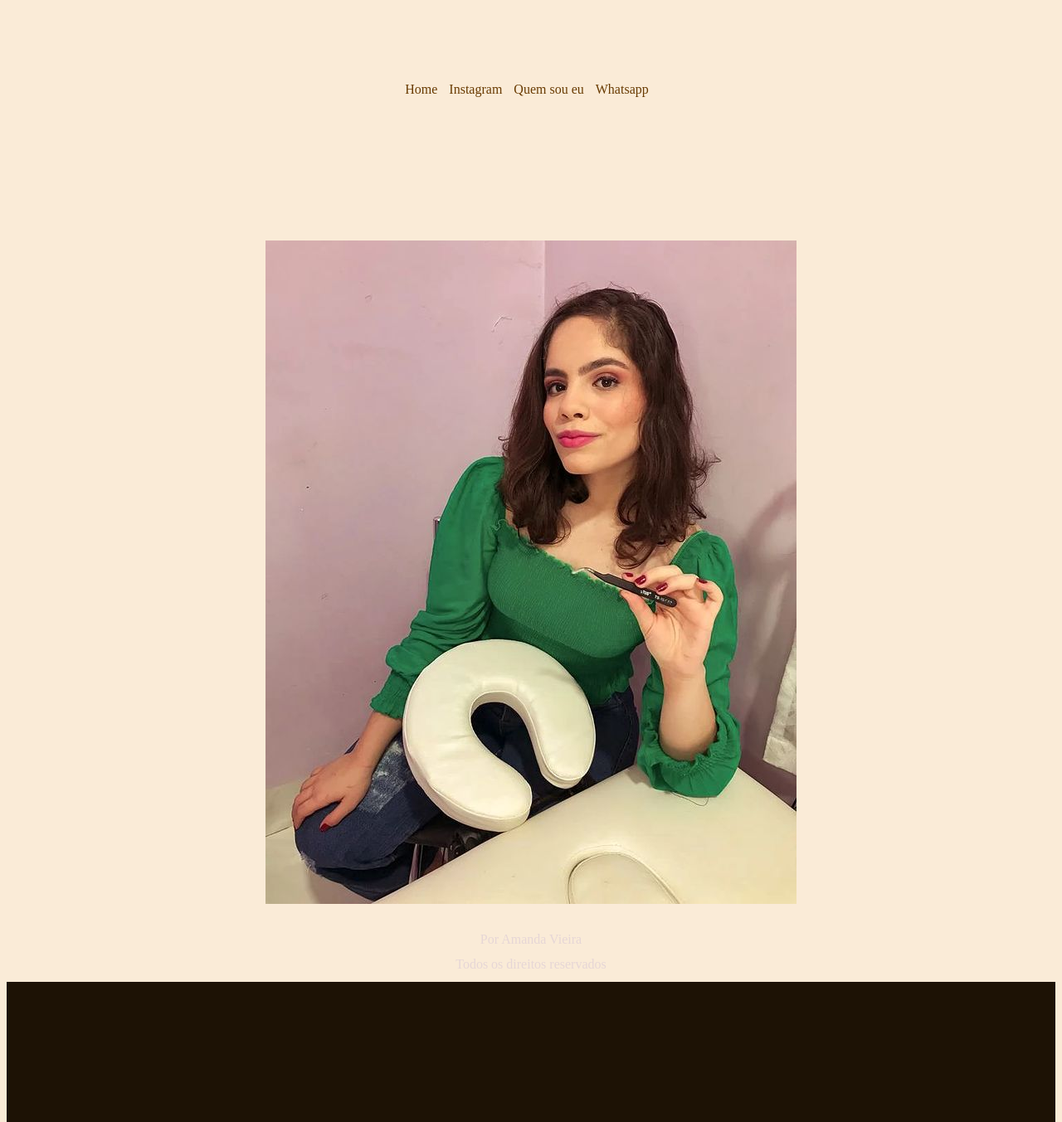
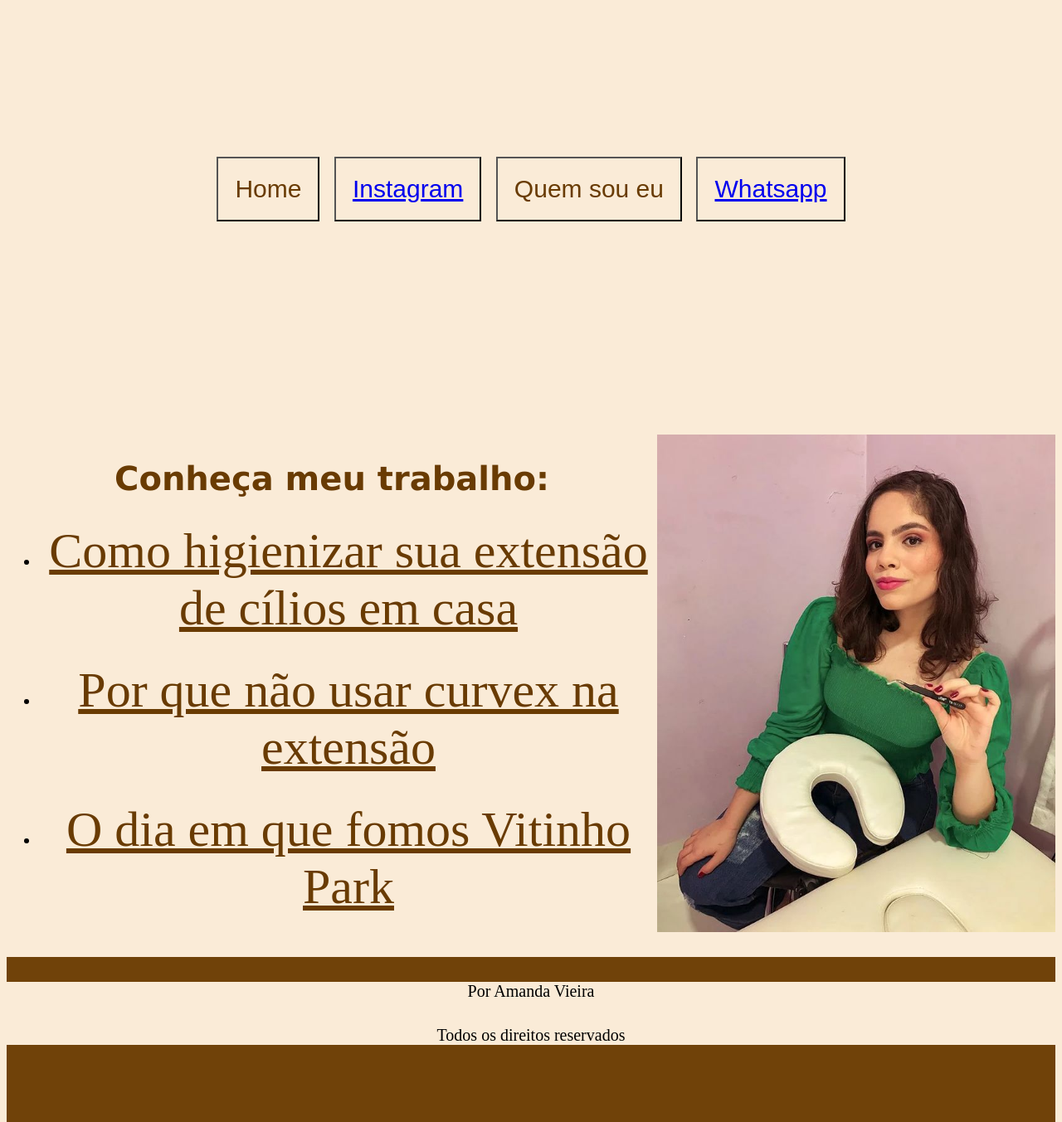
Before and after one commit to amandavieiradev/site, a plain HTML site: page index.html in a window 1280 px wide. Shown: the part 87-1440 px from the top of the page at 83% size. Drawn offline with Linux system fonts and the light colour scheme.

Commit message:
Add files via upload

```diff
--- a/index.html
+++ b/index.html
@@ -8,16 +8,31 @@
     <link rel="stylesheet" type="text/css" href="style.css">
 </head>
 <body>
+    <div class="menuu">
     <ul id="menu-principal">
-        <li>Home</li>
-        <li><a href="https://www.instagram.com/ciliosamandavieira/">Instagram</a></li>
-        <li>Quem sou eu</li>
-        <li><a href="https://api.whatsapp.com/message/BNW3FGN6HNIKE1?autoload=1&app_absent=0">Whatsapp</a></li>
+       <button><li>Home</li></button>
+       <button><li><a href="https://www.instagram.com/ciliosamandavieira/">Instagram</a></li></button>
+       <button><li>Quem sou eu</li></button>
+       <button><li><a href="https://api.whatsapp.com/message/BNW3FGN6HNIKE1?autoload=1&app_absent=0">Whatsapp</a></li></button>
     </ul>
+    </div>
+    <div class="caixa">
+        <div class="card">
+            <h1>Conheça meu trabalho:</h1>
+            <ul id="conteudo-do-instagram">
+                <li><a href="https://www.instagram.com/p/CgnGkjFuzCe/">Como higienizar sua extensão de cílios em casa</a></li>
+                <li><a href="https://www.instagram.com/p/Cd_2VjfOWCS/">Por que não usar curvex na extensão</a></li>
+                <li><a href="https://www.instagram.com/p/ChTctwFDtwc/">O dia em que fomos Vitinho Park</a></li>
+            </ul>
+        </div>
     <img src="fotodefundo.jfif" alt="">
+    </div>
     <footer>
+        <div class="rodape">
         <p>Por Amanda Vieira</p>
         <p>Todos os direitos reservados</p>
+    </div>
+
     </footer>
 </body>
 </html>
--- a/style.css
+++ b/style.css
@@ -1,4 +1,3 @@
-
 *{
     text-align:center;
     margin-top: 30px;
@@ -15,26 +14,54 @@
     color: rgb(105, 59, 2);
 }
 
-#menu-principal li a{
+#menu-principal button{
     color: rgb(105, 59, 2);
-    padding: 10px;
+    padding: 20px;
     text-decoration: rgb(226, 171, 103);
+    display: inline;
+    font-size: 30px;
+}
+
+#conteudo-do-instagram li a{
+    color:  rgb(105, 59, 2);
+    font-size: 60px;
     display: inline;
 }
 
+h1{
+    color:  rgb(105, 59, 2);
+    font-size: 40px;
+    font-family: Verdana, Geneva, Tahoma, sans-serif;
+}
 img{
     text-align: center;
-    height: 800px;
-
+    height: 600px;
+    width: auto;
 }
 
 footer{
-    background-color: rgb(29, 18, 5);
-    height: 300px;
+    background-color: rgb(112, 66, 9);
+    height: 200px;
+    width: auto;
 }
 
-footer p{
-    height: 30px;
-    margin: 0%;
-    color: rgb(230, 214, 214);
+
+
+.caixa{
+    display: flex;
+    font-size: 20px;
 }
+
+.menuu{
+    font-size: 70px;
+}
+
+
+body{
+    display: flex;
+    flex-direction: column;
+}
+
+.rodape{
+   font-size: 20px;
+}
```
